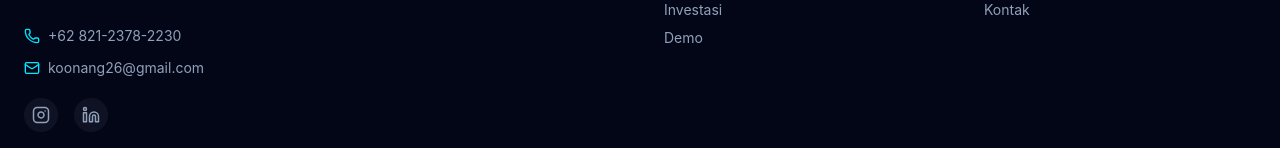
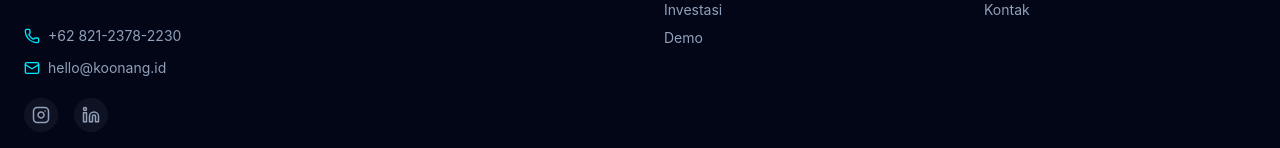
Before and after one commit to Tech-Koonang/Koonang, a Next.js app: page /karir in a window 1280 px wide. Shown: the part 4176-4324 px from the top of the page. Built offline with nearby package versions, Linux system fonts and the light colour scheme.

Commit message:
Update footer.tsx

```diff
--- a/components/layout/footer.tsx
+++ b/components/layout/footer.tsx
@@ -6,7 +6,7 @@ import { Mail, Phone, Instagram, Linkedin } from "lucide-react";
 
 export function Footer() {
   const { t } = useLanguage();
-  const contactEmail = "koonang26@gmail.com";
+  const contactEmail = "hello@koonang.id";
 
   const platformLinks = [
     { name: t.footer.platform.links[0], path: "/arsitektur" },
```
